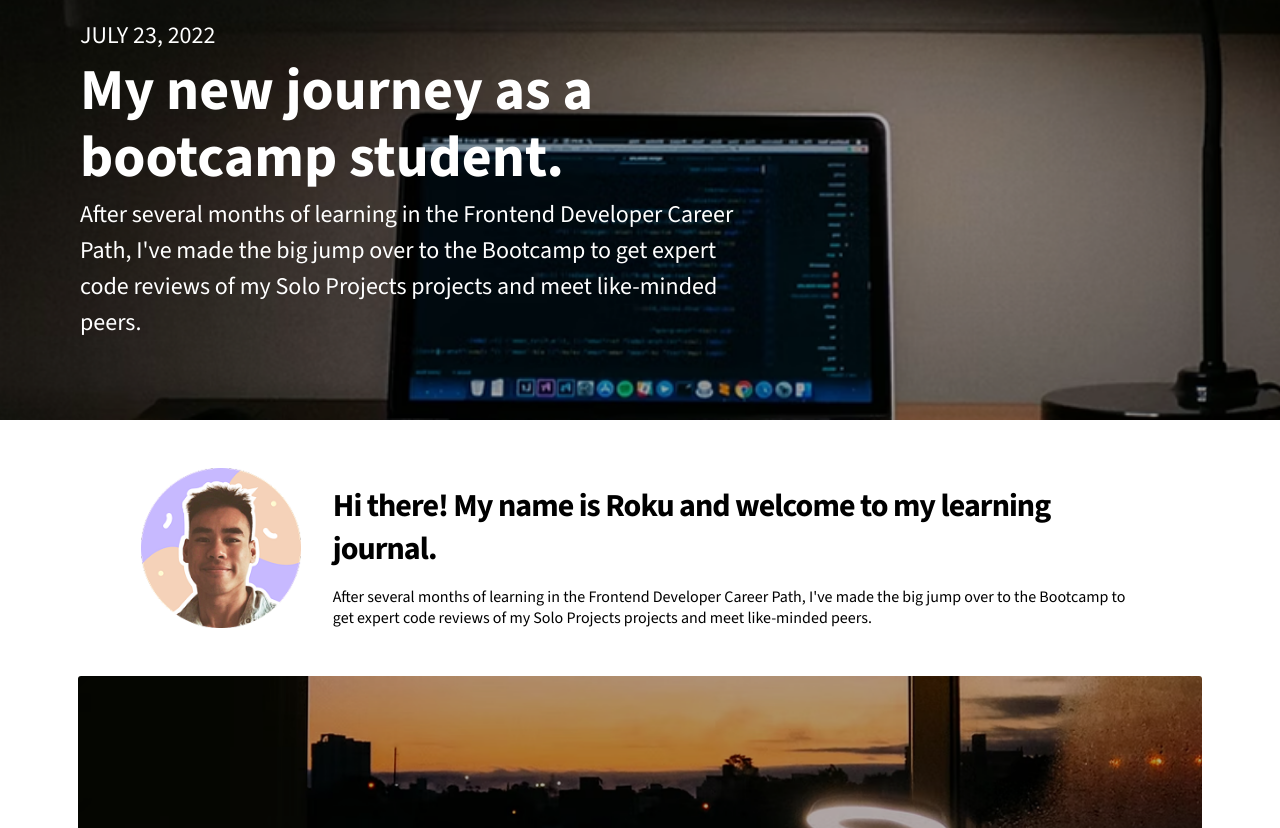
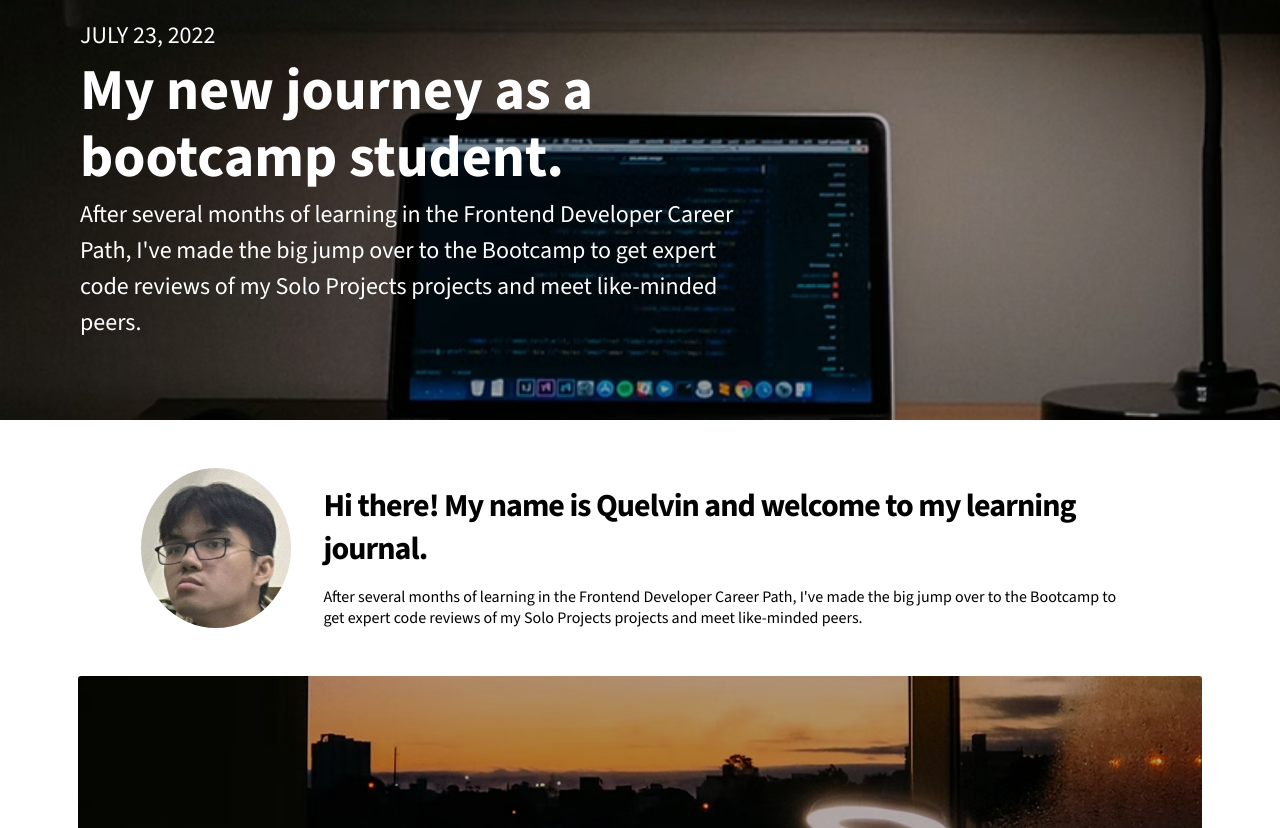
Before and after one commit to quelvin-dlsl/Scrimba-Projects, a browser extension: page learning_journal/index.html in a window 1280 px wide. Shown: the part 433-1261 px from the top of the page. Drawn offline with nearby package versions, Linux system fonts and the light colour scheme.

Commit message:
Update Avatar

```diff
--- a/learning_journal/css/style.css
+++ b/learning_journal/css/style.css
@@ -135,6 +135,8 @@ nav a {
 .avatar {
     display: block;
     margin: 0 auto;
+    width: 182px;
+    border-radius: 50%;
 }
 
 .about-me-image {
--- a/learning_journal/index.html
+++ b/learning_journal/index.html
@@ -31,10 +31,10 @@
         <main class="container">
             <section class="about-me">
                 <div class="about-me-tablet">
-                    <img class="avatar" src="images/avatar.png">
+                    <img class="avatar" src="images/github_dp.jpg">
                     <div class="about-me-intro-block">
                         <h2 class="about-me-heading">
-                            Hi there! My name is Roku and welcome to my learning journal.
+                            Hi there! My name is Quelvin and welcome to my learning journal.
                         </h2>
                         <p class="about-me-intro">
                             After several months of learning in the Frontend Developer Career
```
Also changed, not shown: learning_journal/images/github_dp.jpg (added).
